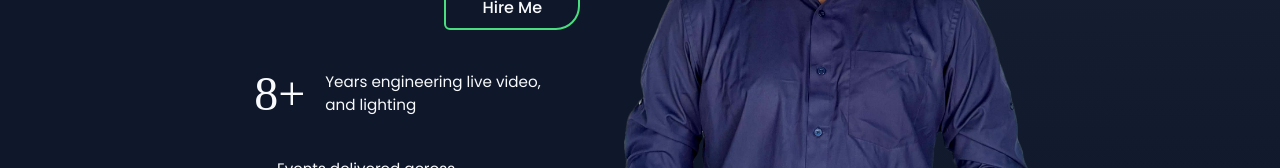
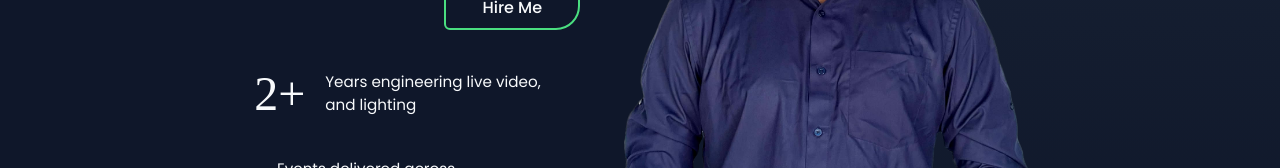
Before and after one commit to SushantBaniya/Ashish_Portfolio, a React (Vite) app in the folder react_portfolio_2/: page / in a window 1280 px wide. Shown: the part 574-742 px from the top of the page. Built offline with nearby package versions, Linux system fonts and the light colour scheme; a web font is replaced by a local one.

Commit message:
footer plus experience change

```diff
--- a/react_portfolio_2/src/App.jsx
+++ b/react_portfolio_2/src/App.jsx
@@ -31,7 +31,7 @@ const HomePage = () => {
       <Contact />
       <footer className="p-3 text-center">
         <h6 className="mb-3">Ashish B.K.</h6>
-        <p>Susshprojects@all rights reserved 2025</p>
+        <p>AshishBk@all rights reserved 2026</p>
       </footer>
     </>
   );
--- a/react_portfolio_2/src/Content.js
+++ b/react_portfolio_2/src/Content.js
@@ -67,7 +67,7 @@ export const content = {
     image: Hero_person,
     hero_content: [
       {
-        count: "8+",
+        count: "2+",
         text: "Years engineering live video, and lighting",
       },
       {
@@ -302,6 +302,6 @@ export const content = {
     ],
   },
   Footer: {
-    text: "projects@all rights reserved 2025",
+    text: "AshishBK@all rights reserved 2026",
   },
 };
```
